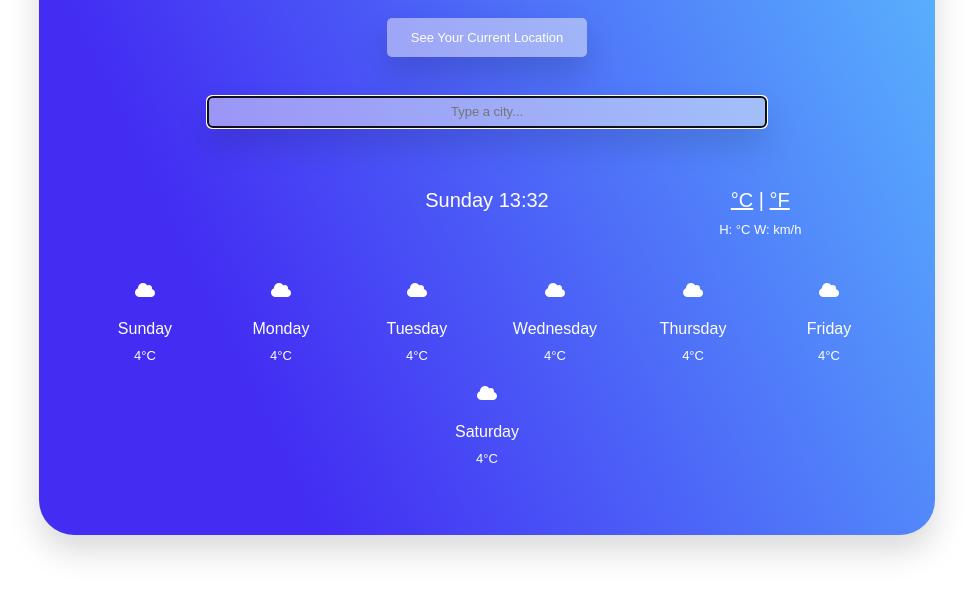
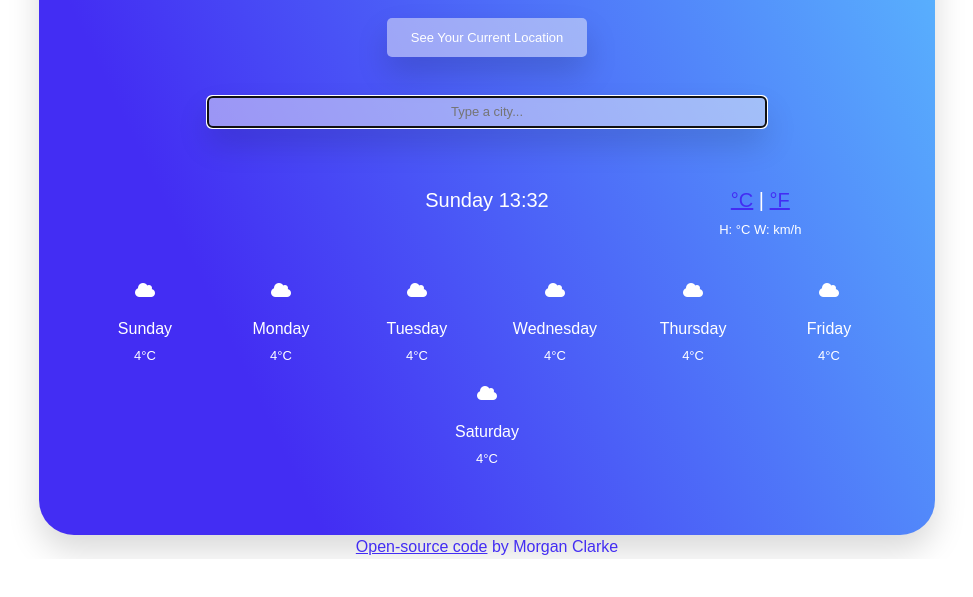
Before and after one commit to morganclarke/intelli-weather-map, a plain HTML site: page index.html in a window 1280 px wide. Shown: the part 275-872 px from the top of the page, without its empty margins (153-1126 px from the left). After the commit the page ends 834 px from the top, so only its background shows below. Drawn offline with nearby package versions, Linux system fonts and the light colour scheme; no server answers.

Commit message:
Added link to open source code

```diff
--- a/index.html
+++ b/index.html
@@ -140,6 +140,14 @@
         </div>
       </div>
     </div>
+    <div class="open-source-code">
+      <span
+        ><a href="https://github.com/morganclarke/intelli-weather-map"
+          >Open-source code</a
+        ></span
+      >
+      by Morgan Clarke
+    </div>
 
     <script src="src/index.js"></script>
   </body>
--- a/src/styles.css
+++ b/src/styles.css
@@ -23,7 +23,7 @@ li {
 }
 
 a {
-  color: #fff;
+  color: #432df3;
 }
 p {
   font-size: small;
@@ -68,7 +68,7 @@ input:hover {
 .container {
   width: 70%;
   padding: 50px;
-  margin: 150px auto;
+  margin-top: 150px;
   border-radius: 35px;
   background-color: blueviolet;
   background-image: linear-gradient(64.44deg, #432df3 23.44%, #5cc5ff 107.46%);
@@ -82,3 +82,7 @@ input:hover {
 .card-title {
   color: #fff;
 }
+
+.open-source-code {
+  color: #432df3;
+}
```
